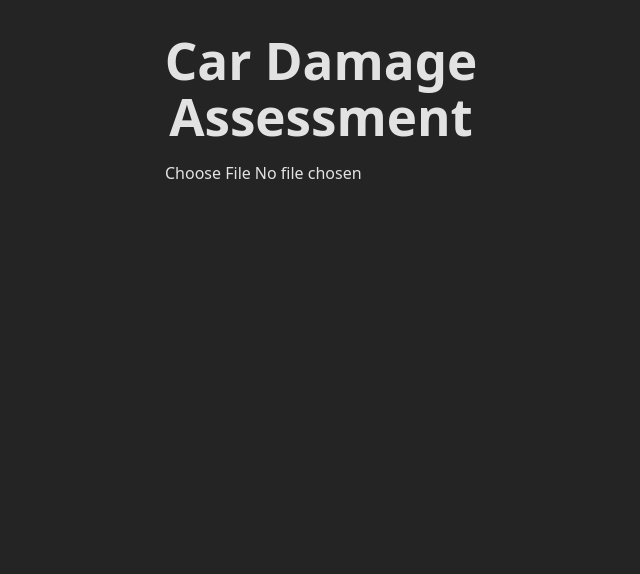
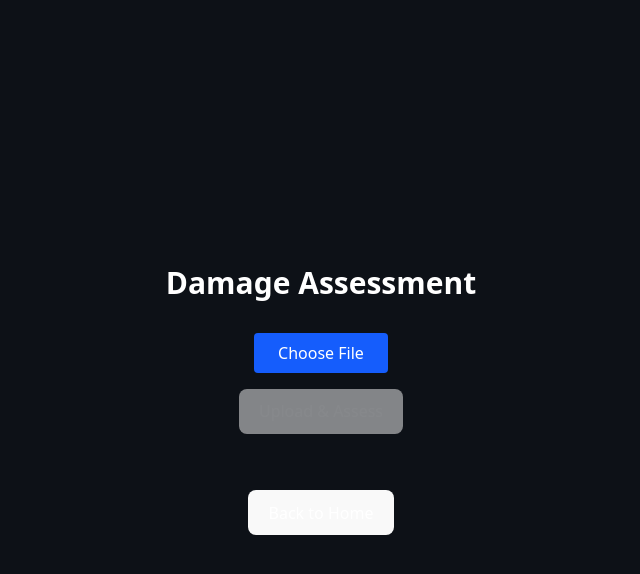
Before and after one commit to Dharm-dagar/car-damage-dashboard, a React (Vite) app in the folder car-damage-assesment/: page /dashboard in a window 1280 px wide. Shown: the top 574 px of the page, without its empty margins (319-959 px from the left). Built offline with nearby package versions, Linux system fonts and the light colour scheme.

Commit message:
Dashboard.jsx

```diff
--- a/car-damage-assesment/src/components/Dashboard.jsx
+++ b/car-damage-assesment/src/components/Dashboard.jsx
@@ -1,36 +1,121 @@
-import React , { useState } from 'react';
-import ImageUpload from './ImageUpload';
-import ResultCard from './ResultCard';
+import React, { useState } from "react";
+import { useNavigate } from "react-router-dom";
 
 const Dashboard = () => {
+  const [videoFile, setVideoFile] = useState(null);
   const [result, setResult] = useState(null);
+  const [loading, setLoading] = useState(false);
+  const [uploaded, setUploaded] = useState(false);
 
-  const handleUpload = async (file) => {
+  const navigate = useNavigate();
+
+  const handleUpload = async () => {
+    if (!videoFile) {
+      alert("Please choose a file first.");
+      return;
+    }
+
     const formData = new FormData();
-    formData.append('file', file);
+    formData.append("video", videoFile);
+    const baseName = videoFile.name.split(".")[0];
 
-    // Replace with your backend URL
-    const res = await fetch('http://127.0.0.1:8000/predict', {
-      method: 'POST',
-      body: formData,
-    });
+    setResult(null);
+    setUploaded(false);
+    setLoading(true);
 
-    const data = await res.json();
-    setResult(data);
+    try {
+      const uploadResponse = await fetch("http://coder-edgestg.com:8127/process-video/?vid_name=lak",{
+        method: "GET",
+        body: formData,
+      });
+
+      if (!uploadResponse.ok) {
+        const errorText = await uploadResponse.text();
+        alert("❌ Upload failed:\n" + errorText);
+        setLoading(false);
+        return;
+      }
+
+      setUploaded(true);
+
+      const processResponse = await fetch(
+        `http://coder-edgestg.com:8127/process-video/?vid_name=lak`
+      );
+
+      if (!processResponse.ok) {
+        const errorText = await processResponse.text();
+        alert("❌ Processing failed:\n" + errorText);
+        return;
+      }
+
+      const data = await processResponse.json();
+      setResult(data);
+    } catch (err) {
+      alert("Something went wrong. Check console.");
+      console.error(err);
+    } finally {
+      setLoading(false);
+    }
   };
 
   return (
-    <div className="max-w-xl mx-auto py-8">
-      <h1 className="text-2xl font-bold text-center">Car Damage Assessment</h1>
-      <ImageUpload onUpload={handleUpload} />
+    <div className="min-h-screen bg-[#0D1117] text-white flex flex-col justify-center items-center px-4 py-10">
+      <h2 className="text-3xl font-semibold mb-8">Damage Assessment</h2>
+
+
+      <label className="bg-blue-600 hover:bg-blue-700 px-6 py-2 rounded cursor-pointer mb-4">
+        Choose File
+        <input
+          type="file"
+          accept="video/*"
+          className="hidden"
+          onChange={(e) => {
+            const file = e.target.files[0];
+            setVideoFile(file);
+            setUploaded(false);
+            setResult(null);
+          }}
+        />
+      </label>
+
+
+      <button
+        onClick={handleUpload}
+        className="bg-green-600 hover:bg-green-700 px-6 py-2 rounded mb-4 disabled:opacity-50"
+        disabled={!videoFile || loading}
+      >
+        Upload & Assess
+      </button>
+
+
+      {uploaded && videoFile && (
+        <p className="text-green-400 mb-2">
+          ✅ Uploaded: {videoFile.name}
+        </p>
+      )}
+
+
+      {loading && (
+        <p className="text-blue-400 mb-2">⏳ Processing...</p>
+      )}
+
+
       {result && (
-        <div className="grid grid-cols-1 gap-4 mt-6">
-          <ResultCard title="Car Detected" value={result.car_detected ? 'Yes' : 'No'} />
-          <ResultCard title="Damage Detected" value={result.damage_detected ? 'Yes' : 'No'} />
-          <ResultCard title="Damage Location" value={result.damage_location} />
-          <ResultCard title="Severity" value={result.severity} />
+        <div className="mt-4 p-4 bg-gray-800 rounded shadow-md w-full max-w-md">
+          <h3 className="text-lg font-semibold mb-2">Result:</h3>
+          <pre className="text-green-400 whitespace-pre-wrap">
+            {JSON.stringify(result, null, 2)}
+          </pre>
         </div>
       )}
+
+
+      <button
+        onClick={() => navigate("/")}
+        className="mt-10 px-6 py-2 bg-red-600 hover:bg-red-700 text-white rounded"
+      >
+       Back to Home
+      </button>
     </div>
   );
 };
```
